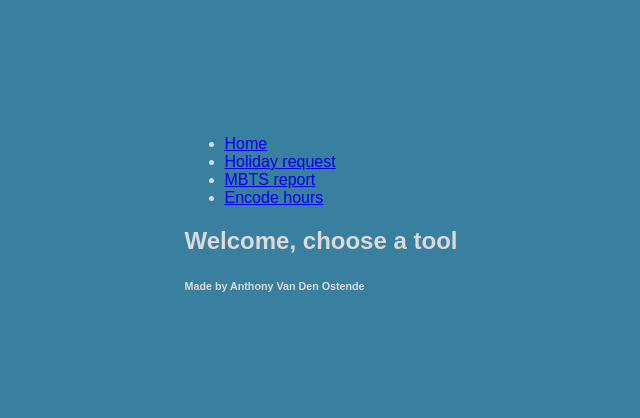
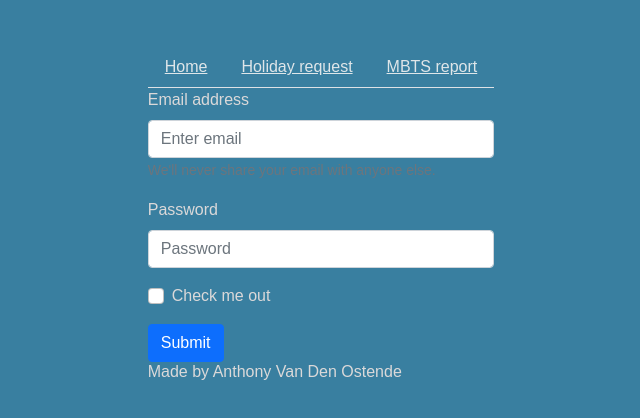
Before and after one commit to AnthoVDO/Personal-tool, a React (Create React App) app in the folder view/: page /login in a window 1280 px wide. Shown: the part 182-600 px from the top of the page, without its empty margins (319-959 px from the left). Built offline with nearby package versions, Linux system fonts and the light colour scheme; a web font is replaced by a local one.

Commit message:
I added bootstrap and practicing with it

```diff
--- a/view/package.json
+++ b/view/package.json
@@ -6,7 +6,9 @@
     "@testing-library/jest-dom": "^5.14.1",
     "@testing-library/react": "^11.2.7",
     "@testing-library/user-event": "^12.8.3",
+    "bootstrap": "^5.1.0",
     "react": "^17.0.2",
+    "react-bootstrap": "^2.0.0-beta.5",
     "react-dom": "^17.0.2",
     "react-router-dom": "^5.2.0",
     "react-scripts": "4.0.3",
--- a/view/public/index.html
+++ b/view/public/index.html
@@ -26,6 +26,7 @@
       To begin the development, run `npm start` or `yarn start`.
       To create a production bundle, use `npm run build` or `yarn build`.
     -->
+    </script>
 </body>
 
 </html>
--- a/view/src/App.css
+++ b/view/src/App.css
@@ -13,6 +13,19 @@
 }
 
 
+/* Bootstrap custom */
+
+.nav-link a {
+    /* background-color: rgb(139, 139, 139)!important; */
+    color: rgb(223, 230, 233) !important;
+}
+
+.nav-tabs .nav-item.show .nav-link,
+.nav-tabs .nav-link.active {
+    background-color: #de7700 !important;
+}
+
+
 /* Holiday request */
 
 .holidayRequest {
@@ -25,7 +38,6 @@
 }
 
 .form {
-    /* width: 70%; */
     display: flex;
     flex-direction: column;
     justify-content: center;
--- a/view/src/App.js
+++ b/view/src/App.js
@@ -4,6 +4,8 @@ import HolidayRequest from './component/HolidayRequest';
 import OrangeMBTSReport from './component/OrangeMBTSReport';
 import Home from "./component/Home";
 import Login from './component/user/Login';
+import Nav from "react-bootstrap/Nav";
+import 'bootstrap/dist/css/bootstrap.min.css';
 
 import {
   BrowserRouter as Router,
@@ -19,8 +21,28 @@ function App() {
 
             <Router>
                 <div >
-                    <nav className="nav_bar">
-                    <ul>
+                    {/* <nav className="nav_bar"> */}
+
+                    <Nav variant="tabs" defaultActiveKey="/home">
+                    <Nav.Item>
+                        <Nav.Link eventKey="link-1" href="/home">
+                        <NavLink to="/home">Home</NavLink>
+                        </Nav.Link>
+                    </Nav.Item>
+                    <Nav.Item>
+                        <Nav.Link eventKey="link-2">
+                        <NavLink to="/holidayRequest" >Holiday request</NavLink>
+                        </Nav.Link>
+                    </Nav.Item>
+                    <Nav.Item>
+                        <Nav.Link eventKey="link-3">
+                        <NavLink to="/orangeMobileReport" >MBTS report</NavLink>
+                        </Nav.Link>
+                    </Nav.Item>
+
+                    </Nav>
+
+                    {/* <ul>
                         <li>
                         <NavLink to="/" activeClassName="selected">Home</NavLink>
                         </li>
@@ -30,11 +52,11 @@ function App() {
                         <li>
                         <NavLink to="/orangeMobileReport" activeClassName="selected">MBTS report</NavLink>
                         </li>
-                        <li>
-                            <NavLink to="/TimeWritting">Encode hours</NavLink>
-                        </li>
-                    </ul>
-                    </nav>
+                        {/* <li>
+                        <NavLink to="/login" activeClassName="selected">Encode hours</NavLink>
+                        </li> */}
+                    {/* </ul> */}
+                    {/* </nav> */}
 
                     {/* A <Switch> looks through its children <Route>s and
                         renders the first one that matches the current URL. */}
@@ -46,12 +68,13 @@ function App() {
                         <Route path="/orangeMobileReport">
                             <OrangeMBTSReport />
                         </Route>
+                        <Route path="/login">
+                            <Login />
+                        </Route>
                         <Route path="/">
                             <Home />
                         </Route>
-                        <Route path="/login">
-                            <Login />
-                        </Route>
+
                     </Switch>
 
 
--- a/view/src/component/user/Login.js
+++ b/view/src/component/user/Login.js
@@ -1,9 +1,31 @@
 import React from 'react';
+// import {Button, Form} from "react-bootstrap";
+import Button from "react-bootstrap/Button";
+import Form from "react-bootstrap/Form";
 
 const Login = () => {
     return (
         <div>
-           <h2>Soon</h2>
+           <Form>
+                <Form.Group className="mb-3" controlId="formBasicEmail">
+                    <Form.Label>Email address</Form.Label>
+                    <Form.Control type="email" placeholder="Enter email" />
+                    <Form.Text className="text-muted">
+                    We'll never share your email with anyone else.
+                    </Form.Text>
+                </Form.Group>
+
+                <Form.Group className="mb-3" controlId="formBasicPassword">
+                    <Form.Label>Password</Form.Label>
+                    <Form.Control type="password" placeholder="Password" />
+                </Form.Group>
+                <Form.Group className="mb-3" controlId="formBasicCheckbox">
+                    <Form.Check type="checkbox" label="Check me out" />
+                </Form.Group>
+                <Button variant="primary" type="submit">
+                    Submit
+                </Button>
+            </Form>
         </div>
     );
 };
```
Also changed, not shown: view/src/index.css (+5 -8 lines), 1 other file (tests, documents, lock files or other folders).
